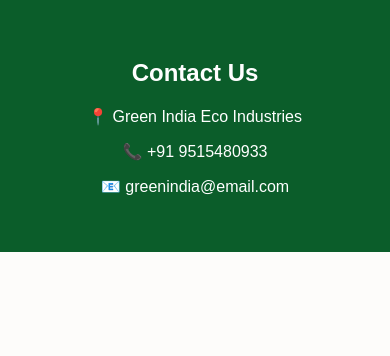
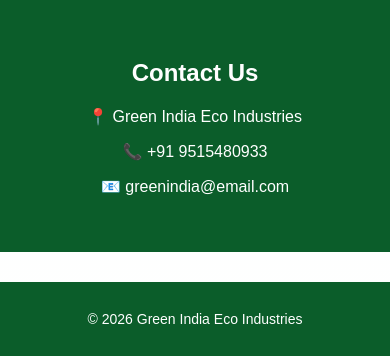
Before and after one commit to thanushsheri5/GREEN-INDIA-ECO-INDUSTRIES, a Flask app: page / in a window 390 px wide. Shown: the part 1030-1386 px from the top of the page. Before the commit the page ends 1282 px from the top, so only its background shows below. Run offline with Flask 3, Linux system fonts and the light colour scheme; data that the repository does not hold is empty.

Commit message:
final responsive UI

```diff
--- a/static/css/style.css
+++ b/static/css/style.css
@@ -228,3 +228,12 @@ body {
         margin: auto;
     }
 }
+
+.footer {
+    background: #0b5d2a;
+    color: white;
+    text-align: center;
+    padding: 15px;
+    margin-top: 30px;
+    font-size: 14px;
+}
--- a/templates/index.html
+++ b/templates/index.html
@@ -88,6 +88,14 @@
         <p>📧 greenindia@email.com</p>
     </div>
 
+    <footer class="footer">
+    <p>© <span id="year"></span> Green India Eco Industries</p>
+</footer>
+
+<script>
+    document.getElementById("year").innerText = new Date().getFullYear();
+</script>
+
 </body>
 
 </html>
```
